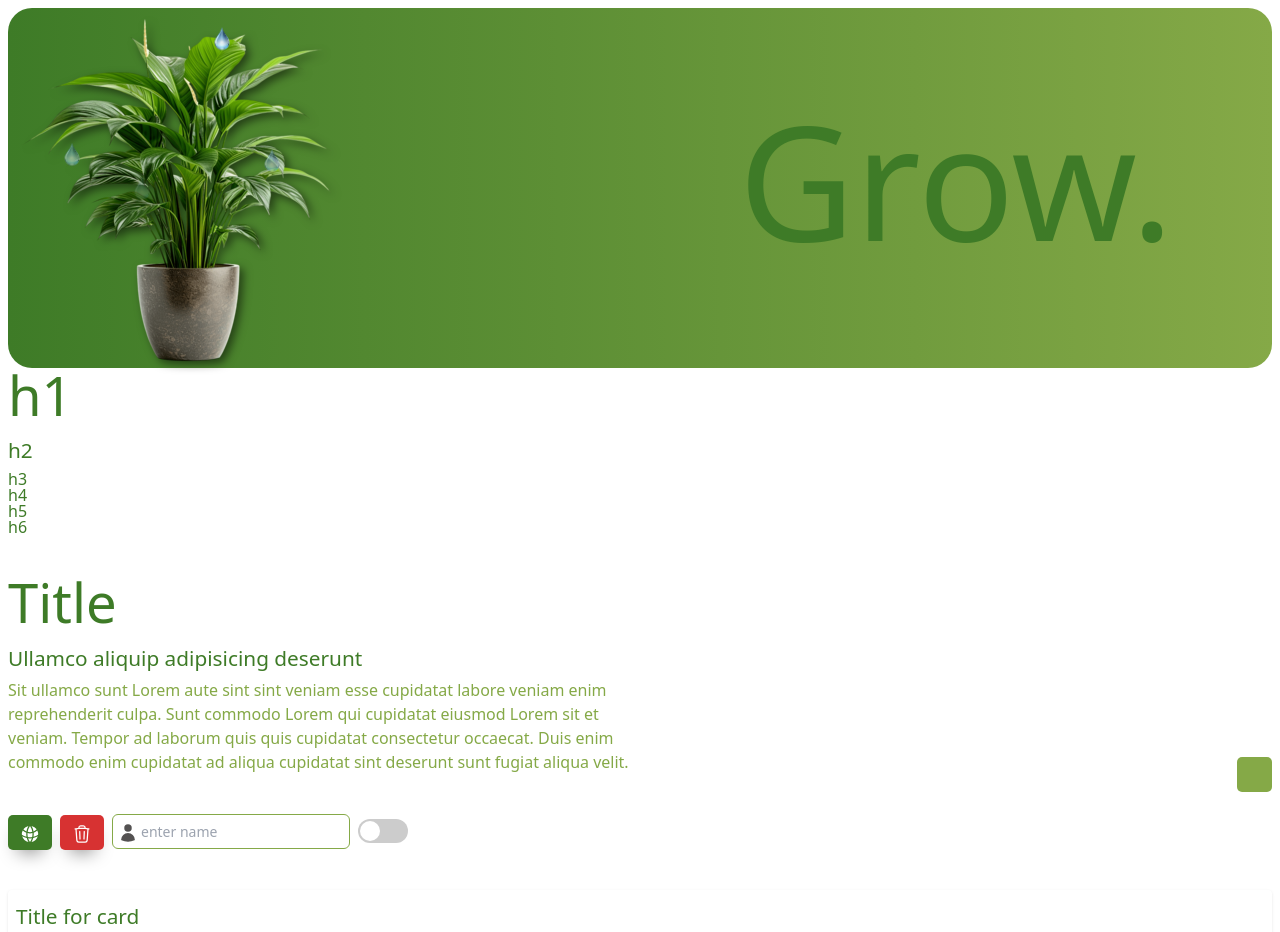
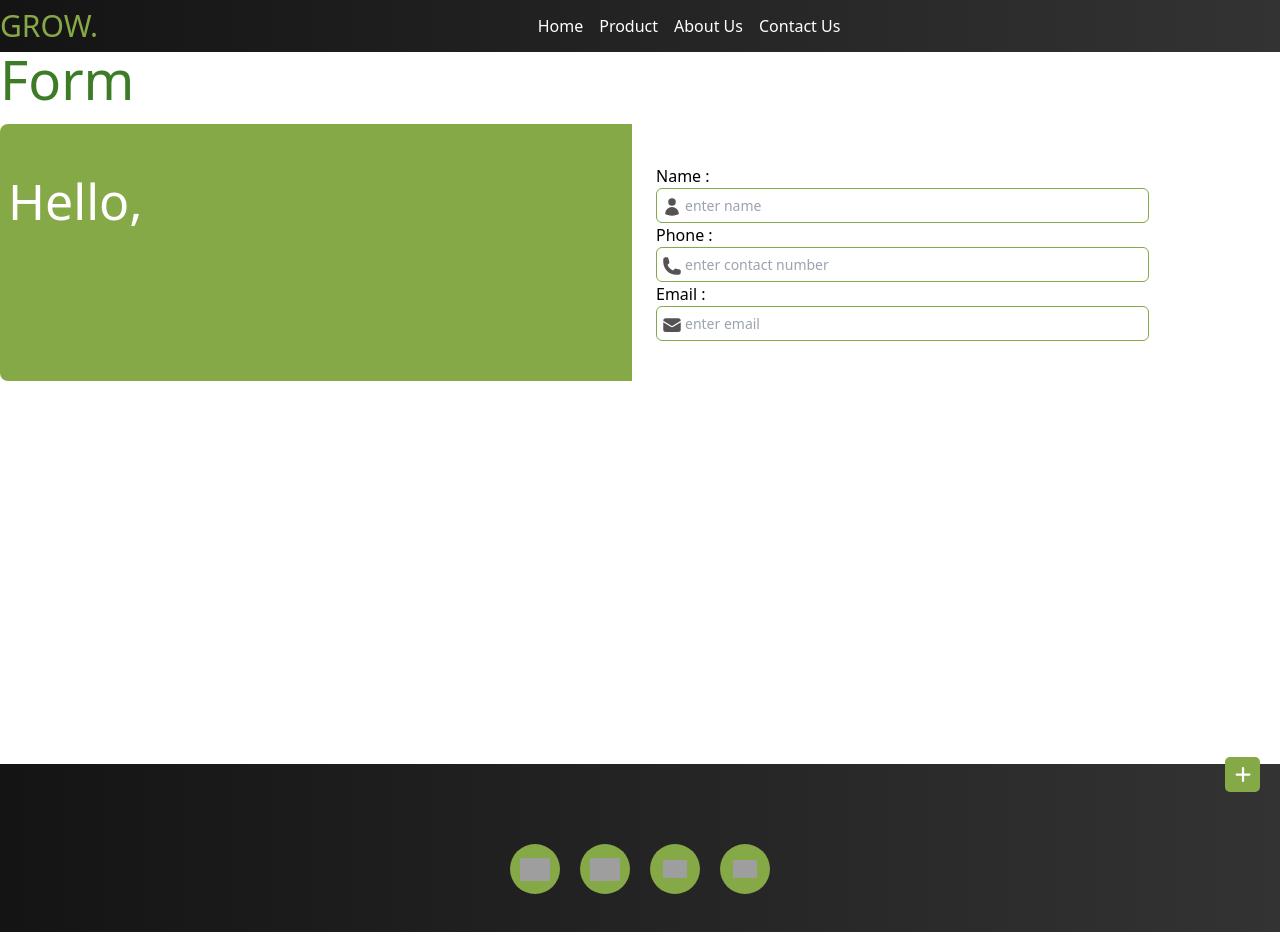
Before and after one commit to vekviiii/Grow, a React (Vite) app: page /contact-us in a window 1280 px wide. Shown: the top 932 px of the page. Built offline with nearby package versions, Linux system fonts and the light colour scheme; grey boxes are pictures that could not be loaded.

Commit message:
Created a Footer, aligned the floaters Icon, did something with form yet it looks trash

```diff
--- a/package.json
+++ b/package.json
@@ -12,7 +12,8 @@
   "dependencies": {
     "@heroicons/react": "^2.2.0",
     "react": "^18.3.1",
-    "react-dom": "^18.3.1"
+    "react-dom": "^18.3.1",
+    "react-router-dom": "^7.1.5"
   },
   "devDependencies": {
     "@eslint/js": "^9.15.0",
--- a/src/App.tsx
+++ b/src/App.tsx
@@ -1,18 +1,26 @@
+import { BrowserRouter, Route, Routes } from "react-router-dom";
+
 import Facade from "./components/facade";
 import Details from "./components/details";
 import Footer from "./components/footer";
 import FloatingStuff from "./utils/card component/floating Stuff";
+import Header from "./components/header";
+import ContactUs from "./components/contactUs";
 
 function App() {
   return (
-    <>
-      <div className="p-2">
-        <Facade/>
-        <Details/>
+    <BrowserRouter>
+      <Header />
+      <div className="container mx-auto">
+        <Routes>
+          <Route path="/" element={<Facade />} />
+          <Route path="/product" element={<Details />} />
+          <Route path="/contact-us" element={<ContactUs />} />
+        </Routes>
       </div>
-      <Footer/>
+      <Footer />
       <FloatingStuff />
-    </>
+    </BrowserRouter>
   );
 }
 
--- /dev/null
+++ b/src/components/contactUs/index.tsx
@@ -0,0 +1,51 @@
+import { UserIcon, EnvelopeIcon, PhoneIcon } from "@heroicons/react/24/solid";
+import { InputField } from "../../utils/card component/FormHelpers";
+import { useState } from "react";
+
+const paddingForCard = "py-10 px-2"
+
+const ContactUs = () => {
+    const [name, setName] = useState("")
+
+  return (
+    <>
+      <h1>Form</h1>
+      <div className="column-1 md:columns-2" style={{height: "80dvh"}}>
+        <div className={`bg-[var(--theme-color)] break-inside-avoid text-white ${paddingForCard} rounded-l-lg`} style={{height:"-webkit-fill-available"}}>
+          <span className="text-[50px]">Hello{name ? ` ${name}` : ""},</span>
+          <br />
+        </div>
+        <div className={`break-inside-avoid rounded-r-lg ${paddingForCard}`}>
+          <InputField
+            Icon={<UserIcon className="size-5 Input-Icon lighter-color-Icon" />}
+            type="text"
+            placeholder="enter name"
+            id="name"
+            onInputChange={setName}
+            >
+                Name :
+            </InputField>
+          <InputField
+            Icon={<PhoneIcon className="size-5 Input-Icon lighter-color-Icon" />}
+            type="text"
+            placeholder="enter contact number"
+            id="contact"
+            >
+                Phone :
+            </InputField>
+
+          <InputField
+            Icon={<EnvelopeIcon className="size-5 Input-Icon lighter-color-Icon" />}
+            type="email"
+            placeholder="enter email"
+            id="email"
+            >
+                Email :
+            </InputField>
+        </div>
+      </div>
+    </>
+  );
+};
+
+export default ContactUs;
--- /dev/null
+++ b/src/components/footer/index.css
@@ -0,0 +1,49 @@
+.img-container
+{
+    display: flex;
+    justify-content: center;
+    gap: 20px;
+    padding-block: 80px 40px;
+}
+
+.img-container div
+{
+    background-color: var(--theme-color);
+    border-radius: 100%;
+    height: 50px;
+    width: 50px;
+    display: grid;
+    place-items: center;
+    cursor: pointer;
+}
+
+.img-container ~ ul
+{
+    display: flex;
+    color: white;
+    list-style: none;
+    gap: 30px;
+    justify-content: center;
+    margin-block: 0px 40px;
+}
+
+.img-container ~ ul li
+{
+    position: relative;
+}
+
+.img-container ~ ul li a
+{
+    cursor: pointer;
+}
+
+.img-container ~ ul li:not(:first-child) a::before
+{
+    content: "";
+    position: absolute;
+    top: 0;
+    left: -20%;
+    height: 100%;
+    width: 1px;
+    background-color: white;
+}
--- a/src/components/footer/index.tsx
+++ b/src/components/footer/index.tsx
@@ -1,8 +1,54 @@
+import "./index.css";
+
 const Footer = () => {
   return (
     <>
-      <div className="bg-conical-to-b lg:bg-gradient-to-r from-[#3E7B27] to-[#85A947]">
-        &nbsp;
+      <div className="bg-conical-to-b lg:bg-gradient-to-r from-[#141414] to-[#333]">
+        <div className="container mx-auto">
+          <div className="img-container">
+            <div>
+              <img
+                width="30"
+                height="30"
+                src="https://img.icons8.com/ios-glyphs/30/facebook-f.png"
+                alt="facebook-f"
+              />
+            </div>
+            <div>
+              <img
+                width="30"
+                height="30"
+                src="https://img.icons8.com/ios-glyphs/30/instagram-new.png"
+                alt="instagram-new"
+              />
+            </div>
+            <div>
+              <img
+                width="24"
+                height="24"
+                src="https://img.icons8.com/android/24/twitter.png"
+                alt="twitter"
+              />
+            </div>
+            <div>
+              <img
+                width="24"
+                height="24"
+                src="https://img.icons8.com/android/24/linkedin.png"
+                alt="linkedin"
+              />
+            </div>
+          </div>
+          <ul>
+            <li><a href="/"></a>Home</li>
+            <li><a href="/product">Product</a></li>
+            <li><a href="/about-us">About Us</a></li>
+            <li><a href="/contact-us"></a>Contact</li>
+          </ul>
+          <div className="text-gray-500 text-[12px] py-2 ">
+            Copyright © 2025 All Rights Reserved. GROW.
+          </div>
+        </div>
       </div>
     </>
   );
--- /dev/null
+++ b/src/components/header/index.tsx
@@ -0,0 +1,19 @@
+
+
+const Header = () => {
+  return (
+    <div className="bg-gradient-to-b lg:bg-gradient-to-r from-[#141414] to-[#333] sticky top-0">
+      <div className="container mx-auto flex py-2" >
+        <div className="text-[#85A947] text-3xl my-auto">GROW.</div>
+            <ul className="text-white flex gap-4 m-auto">
+                <li><a href="/" className="nav-links">Home</a></li>
+                <li><a href="product" className="nav-links">Product</a></li>
+                <li><a href="about-us" className="nav-links">About Us</a></li>
+                <li><a href="contact-us" className="nav-links">Contact Us</a></li>
+            </ul>
+      </div>
+    </div>
+  );
+};
+
+export default Header;
--- a/src/index.css
+++ b/src/index.css
@@ -81,6 +81,7 @@ input {
     padding: 6px 6px 6px 28px;
     caret-color: var(--theme-color);
     font-size: 14px;
+    width: 80%;
     transition: border-width 0.2s ease-in-out;
 }
 
--- /dev/null
+++ b/src/utils/card component/FormHelpers/index.tsx
@@ -0,0 +1,33 @@
+export const InputField = (props: {
+  Icon: React.ReactNode;
+  type: string;
+  placeholder: string;
+  id: string;
+  children?: React.ReactNode;
+  onInputChange?: (value: string) => void;
+}) => {
+
+  const Name = (event: React.ChangeEvent<HTMLInputElement>) => {
+    const value = event.target.value;
+
+    // If parent provided an `onInputChange` callback, call it
+    if (props.onInputChange) {
+      props.onInputChange(value);
+    }
+  };
+
+  return (
+    <>
+      <label className="block">{props.children}</label>
+      <label className="relative">
+        <input
+          type={props.type}
+          placeholder={props.placeholder}
+          id={props.id}
+          onInput={Name}
+        />
+        {props.Icon}
+      </label>
+    </>
+  );
+};
--- a/src/utils/card component/floating Stuff/index.css
+++ b/src/utils/card component/floating Stuff/index.css
@@ -1,7 +1,7 @@
 .floating-stuff {
     position: fixed;
     bottom: 8px;
-    right: 8px;
+    right: 20px;
     width: 35px;
     height: 35px;
     border-radius: 5px;
@@ -13,20 +13,25 @@
 .floating-stuff div {
     width: 100%;
     height: 100%;
-    display: flex; /* Use flexbox to center the contents */
-    justify-content: center;
-    align-items: center;
+}
+
+.icon
+{
+    width: 100%;
+    height: 100% !important;
+    align-self: center;
+    justify-self: center;
 }
 
 .floaters {
-    transform: translateY(0); /* Start at the original position */
+    transform: translate(0, 0); /* Start at the original position */
     visibility: hidden;
     opacity: 0; /* Start with invisible */
     transition: transform 0.3s ease-in-out, opacity 0.3s ease-in-out, visibility 0s 0.3s;
 }
 
 .floating-stuff.expanded .floaters {
-    transform: translateY(-60px); /* Move 60px upwards when expanded */
+    transform: translate(-10px, -90px); /* Move 60px upwards when expanded */
     visibility: visible;
     opacity: 1; /* Make visible */
     transition: transform 0.3s ease-in-out, opacity 0.3s ease-in-out, visibility 0s;
--- a/src/utils/card component/floating Stuff/index.tsx
+++ b/src/utils/card component/floating Stuff/index.tsx
@@ -31,7 +31,7 @@ const FloatingStuff = () => {
       >
         <div className="thisWillGrow">
           <PlusIcon
-            className={`${expanded ? "size-0" : "size-6"}`}
+            className={`${expanded ? "size-0" : "size-6"} icon`}
             style={{ fill: "white" }}
           />
           <div className="floaters">Floater</div>
```
Also changed, not shown: src/components/details/index.tsx (+7 -3 lines), src/components/contactUs/index.css (added), 1 other file (tests, documents, lock files or other folders).
